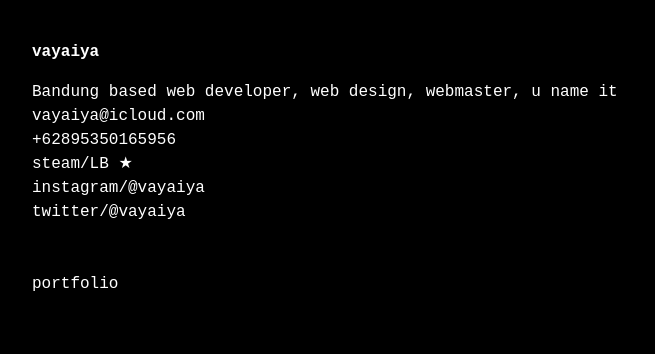
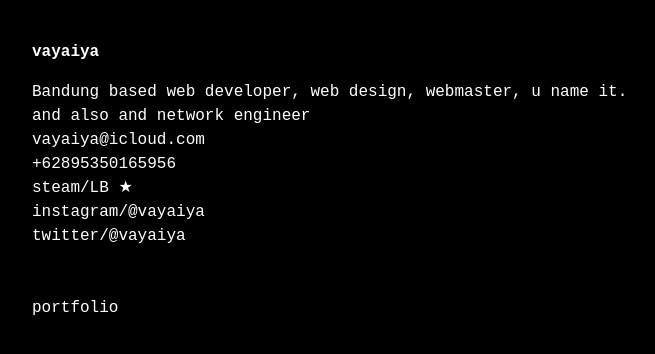
Before and after one commit to vayaiya/vayaiya.github.io, a plain HTML site: page index.html in a window 1280 px wide. Shown: the whole page, without its empty margins (8-663 px from the left). Drawn offline with Linux system fonts and the light colour scheme.

Commit message:
Update index.html

```diff
--- a/index.html
+++ b/index.html
@@ -55,7 +55,7 @@
 <body>
     <h1>vayaiya</h1>
     <p>
-        <a href=https://goo.gl/maps/YeqxfPmuBbAyuwXX9 target=_blank>Bandung based web developer, web design, webmaster, u name it</a>
+        <a href=https://goo.gl/maps/YeqxfPmuBbAyuwXX9 target=_blank>Bandung based web developer, web design, webmaster, u name it.<br>and also and network engineer</a>
         <br/>
         <a href=mailto:vayaiya@icloud.com>vayaiya@icloud.com</a>
         <br/>
```
